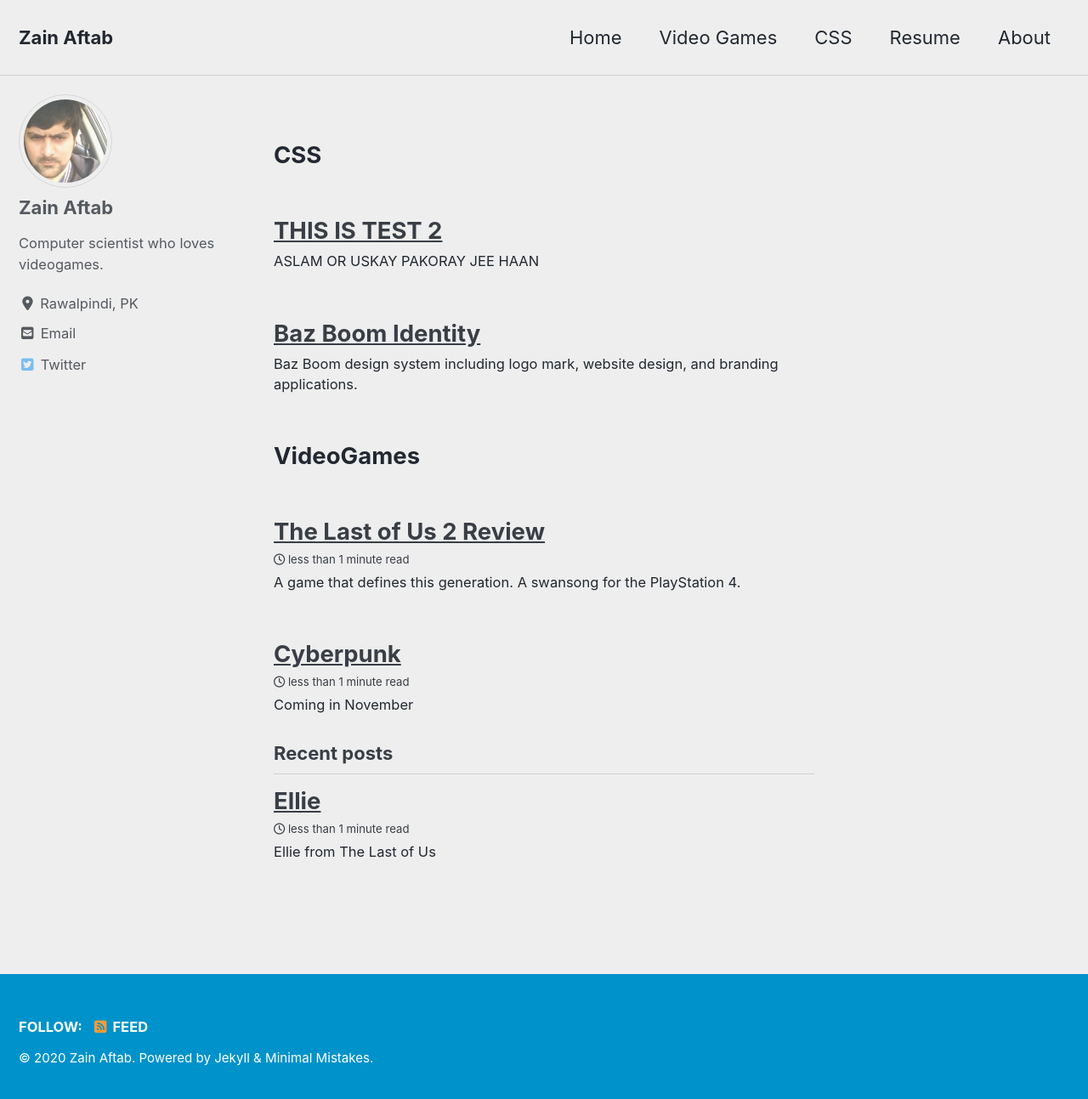
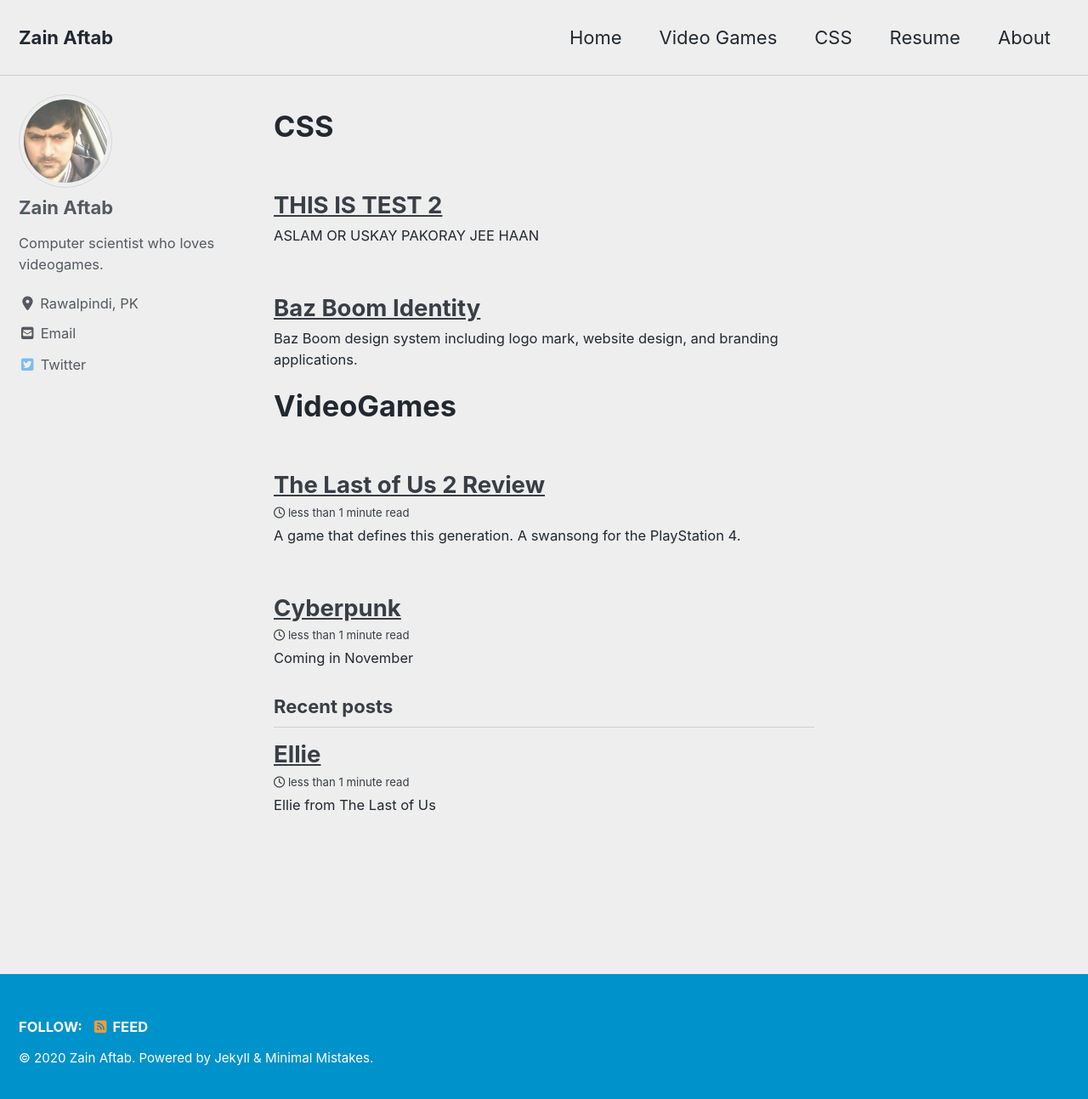
Before and after one commit to zainaftab2225/zainaftab2225.github.io, a Jekyll site: the page built from index.html, in a window 1280 px wide and 1301 px high. Shown: the top 1293 px of the window at 85% size. Built offline with Jekyll 4.4.1, drawn with Linux system fonts in a browser that asks for light colours; cached includes are drawn as plain includes; nearby versions of some CDN libraries; the list of posts is cut into pages by our own code.

```diff
--- a/_layouts/home.html
+++ b/_layouts/home.html
@@ -1,13 +1,12 @@
 ---
 layout: archive
 ---
-
-<h2> CSS </h2>
+<h1> CSS </h1>
 <div class="entries-list">
   {% include documents-collection.html collection='css' type='list' sort_by='title' sort_order='reverse' %}
 </div>
 
-<h2>VideoGames</h2>
+<h1>VideoGames</h1>
 <div class="entries-list">
   {% include documents-collection.html collection='videogames' type='list' sort_by='title' sort_order='reverse' %}
 </div>
```
